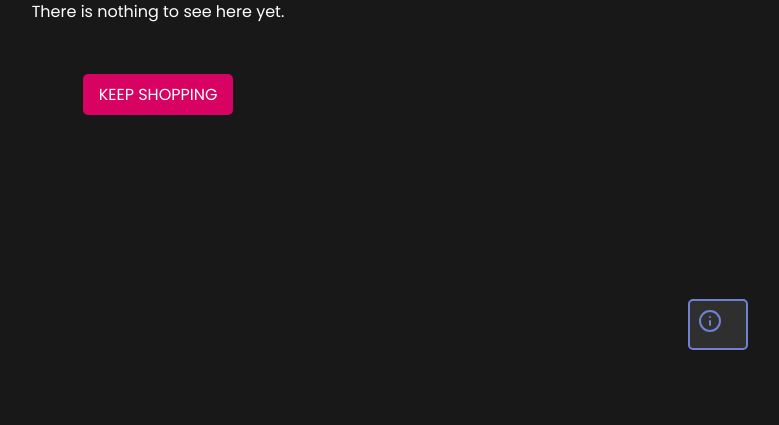
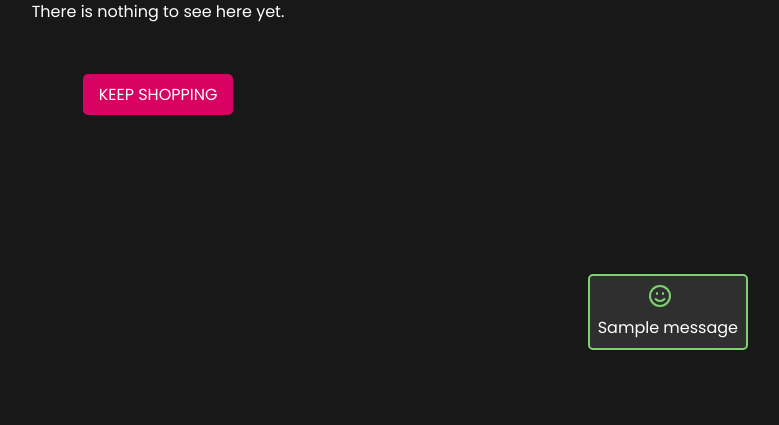
Before and after one commit to RebellionWebdesign/CI-FSD-PP5-SHIRTMONSTER, a Django app: page /cart/ in a window 1280 px wide. Shown: the part 400-825 px from the top of the page, without its empty margins (482-1261 px from the left). Run offline with Django 3.2, Linux system fonts and the light colour scheme; tables that the repository leaves empty hold one stand-in row (values such as "Sample post"); one stand-in notice (Sample message) is shown; some libraries are stand-ins or nearby versions.

Commit message:
Fix messages

```diff
--- a/templates/base.html
+++ b/templates/base.html
@@ -36,7 +36,7 @@
 <body>
 
     {% if messages %}
-        {% for messsage in messages %}
+        {% for message in messages %}
             {% with message.level as level %}
                 {% if level == 40 %}
                     {% include "includes/toasts/toast_error.html" %}
```
